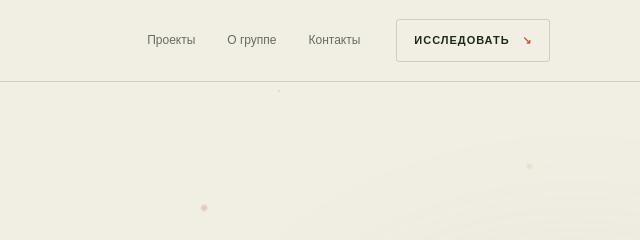
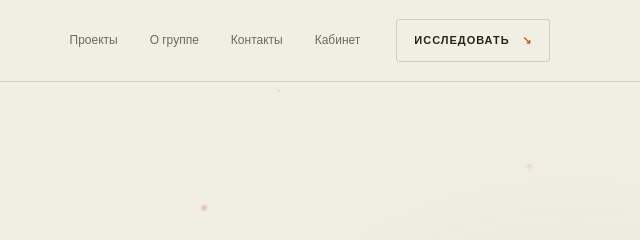
Before and after one commit to Merekwi/nettlegroup, a website: page index.html in a window 1280 px wide. Shown: the top 240 px of the page, 640-1280 px from the left. Drawn offline with Linux system fonts and the light colour scheme.

Commit message:
Add account link while preserving Nettle Group homepage

```diff
--- a/index.html
+++ b/index.html
@@ -19,7 +19,7 @@
     <span class="brand-mark" aria-hidden="true"><svg viewBox="0 0 40 40"><path d="M8 31C5 17 12 7 27 5c1 14-5 23-19 26Z"/><path d="M10 32C19 21 24 15 28 7"/></svg></span>
     <span class="brand-type">NETTLE<span>GROUP</span></span>
   </a>
-  <nav><a href="#projects">Проекты</a><a href="#about">О группе</a><a href="#contacts">Контакты</a></nav>
+  <nav><a href="#projects">Проекты</a><a href="#about">О группе</a><a href="#contacts">Контакты</a><a href="account.html">Кабинет</a></nav>
   <a class="nav-button" href="#projects">Исследовать <span>↘</span></a>
 </header>
 <main>
```
